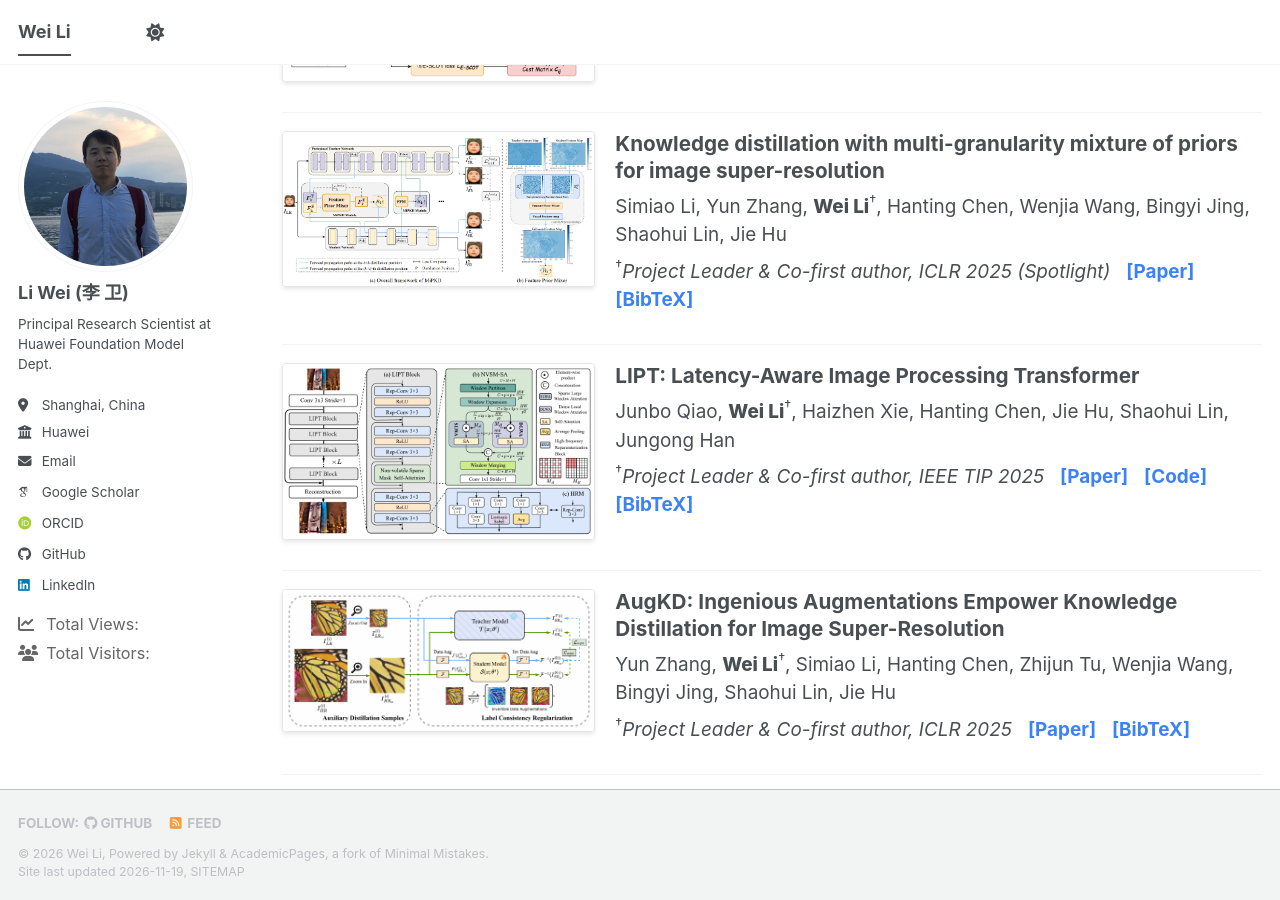
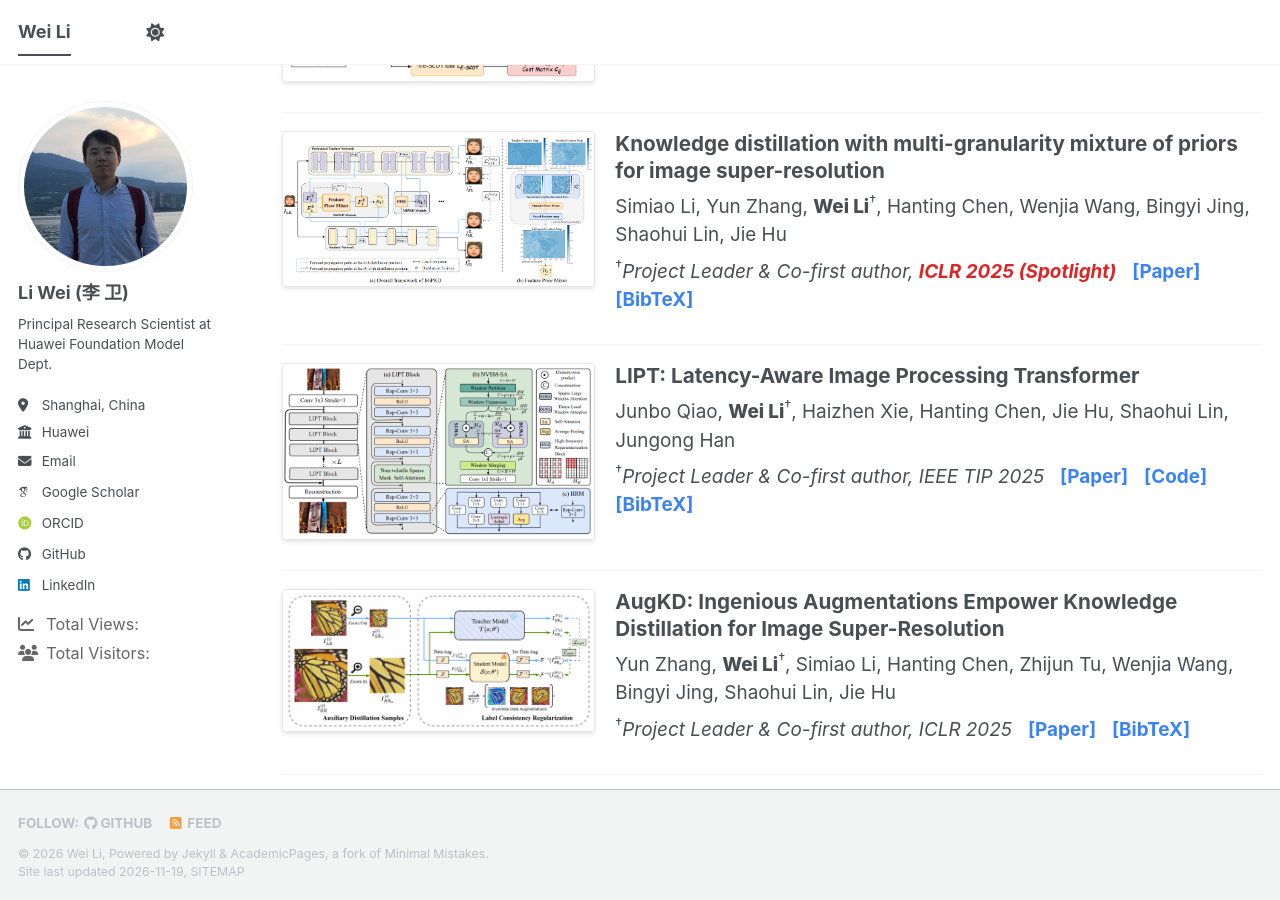
Before and after one commit to WeiLi-THU/WeiLi-THU.github.io, a Jekyll site: the page built from _pages/about.md, in a window 1280 px wide and 900 px high, scrolled down 1729 px. Built offline with Jekyll 4.4.1, drawn with Linux system fonts in a browser that asks for light colours; some web fonts are replaced; a script bundle is joined from its source files by our own code; library files that are not in the unit come from our copies; comment, search, counter and statistics services are not loaded; part of the change alters nothing that is shown.

Commit message:
Update about.md

```diff
--- a/_pages/about.md
+++ b/_pages/about.md
@@ -109,7 +109,8 @@ I have authored **over 20 publications** in leading AI conferences and journals,
       Simiao Li, Yun Zhang, <span style="font-weight: 800;">Wei Li</span><sup>&dagger;</sup>, Hanting Chen, Wenjia Wang, Bingyi Jing, Shaohui Lin, Jie Hu
     </p>
     <p style="margin: 8px 0 0 0; font-size: 1.05em;">
-      <sup>&dagger;</sup><em>Project Leader &amp; Co-first author, ICLR 2025 (Spotlight)</em> &nbsp;
+      <!-- <sup>&dagger;</sup><em>Project Leader &amp; Co-first author, ICLR 2025 (Spotlight)</em> &nbsp; -->
+      <sup>&dagger;</sup><em>Project Leader &amp; Co-first author, <strong style="color: #DC2626;">ICLR 2025 (Spotlight)</strong></em> &nbsp;
       <a href="https://proceedings.iclr.cc/paper_files/paper/2025/file/dcdaccb57420cb344b73da90f2281f11-Paper-Conference.pdf" style="color: #3B82F6; text-decoration: none; font-weight: bold;">[Paper]</a> &nbsp;
       <a href="javascript:void(0)" onclick="var b=document.getElementById('bib-mipkd'); b.style.display=(b.style.display=='none')?'block':'none';" style="color: #3B82F6; text-decoration: none; font-weight: bold;">[BibTeX]</a>
     </p>
@@ -215,7 +216,7 @@ I have authored **over 20 publications** in leading AI conferences and journals,
     </p>
     <p style="margin: 8px 0 0 0; font-size: 1.05em;">
       <sup>&dagger;</sup><em>Project Leader, Arxiv 2025</em> &nbsp;
-      <a href="https://arxiv.org/abs/2508.19154" style="color: #3B82F6; text-decoration: none; font-weight: bold;">[Paper]</a> &nbsp;
+      <a href="https://arxiv.org/pdf/2508.19154" style="color: #3B82F6; text-decoration: none; font-weight: bold;">[Paper]</a> &nbsp;
       <a href="javascript:void(0)" onclick="var b=document.getElementById('bib-rddm'); b.style.display=(b.style.display=='none')?'block':'none';" style="color: #3B82F6; text-decoration: none; font-weight: bold;">[BibTeX]</a>
     </p>
     <div id="bib-rddm" style="display: none; margin-top: 12px; padding: 12px; background-color: rgba(128, 128, 128, 0.08); border: 1px solid rgba(128, 128, 128, 0.2); border-radius: 6px; font-family: monospace; font-size: 0.85em; overflow-x: auto; white-space: pre;">@article{chen2025rddm,
@@ -268,7 +269,8 @@ I have authored **over 20 publications** in leading AI conferences and journals,
       Xin Ding, Xiaoyu Liu, Zhijun Tu, Yun Zhang, <span style="font-weight: 800;">Wei Li</span><sup>&dagger;</sup>, Jie Hu, Hanting Chen, Yehui Tang, Zhiwei Xiong, Baoqun Yin, Yunhe Wang
     </p>
     <p style="margin: 8px 0 0 0; font-size: 1.05em;">
-      <sup>&dagger;</sup><em>ICLR 2025 (Spotlight)</em> &nbsp;
+      <!-- <sup>&dagger;</sup><em>ICLR 2025 (Spotlight)</em> &nbsp; -->
+      <sup>&dagger;</sup><em><strong style="color: #DC2626;">ICLR 2025 (Spotlight)</strong></em> &nbsp;
       <a href="https://proceedings.iclr.cc/paper_files/paper/2025/file/15212bd2265c4a3ab0dbc1b1982c1b69-Paper-Conference.pdf" style="color: #3B82F6; text-decoration: none; font-weight: bold;">[Paper]</a> &nbsp;
       <a href="javascript:void(0)" onclick="var b=document.getElementById('bib-cbq'); b.style.display=(b.style.display=='none')?'block':'none';" style="color: #3B82F6; text-decoration: none; font-weight: bold;">[BibTeX]</a>
     </p>
```
